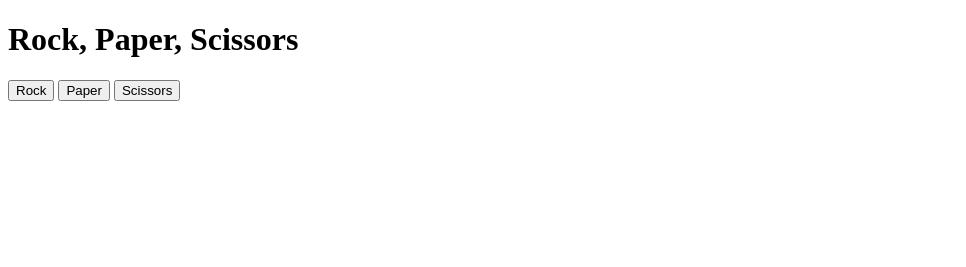
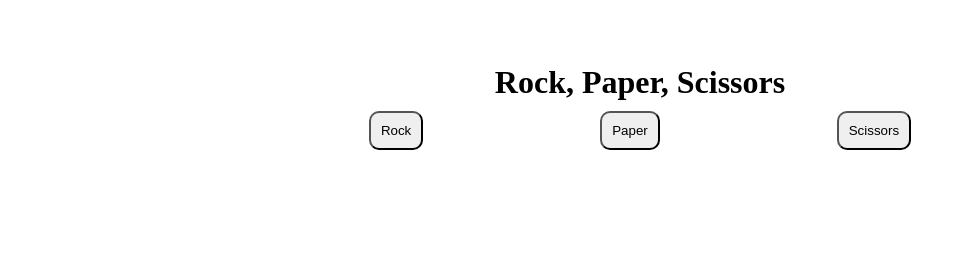
Before and after one commit to Hartrickb/odinRockPaperScissors, a plain HTML site: page index.html in a window 1280 px wide. Shown: the whole page, without its empty margins (0-966 px from the left). Drawn offline with Linux system fonts and the light colour scheme.

Commit message:
formatting

```diff
--- a/index.html
+++ b/index.html
@@ -6,12 +6,17 @@
     <meta name="viewport" content="width=device-width, initial-scale=1.0" />
     <title>Rock, Paper, Scissors</title>
     <script src="./script.js" defer></script>
+    <link rel="stylesheet" href="./style.css" />
   </head>
   <body>
-    <h1>Rock, Paper, Scissors</h1>
-    <button class="playGame" id="Rock">Rock</button>
-    <button class="playGame" id="Paper">Paper</button>
-    <button class="playGame" id="Scissors">Scissors</button>
-    <div id="outcome"></div>
+    <div class="gameContainer">
+      <h1>Rock, Paper, Scissors</h1>
+      <div class="buttons">
+        <button class="playGame" id="Rock">Rock</button>
+        <button class="playGame" id="Paper">Paper</button>
+        <button class="playGame" id="Scissors">Scissors</button>
+      </div>
+      <div id="outcome"></div>
+    </div>
   </body>
 </html>
--- a/script.js
+++ b/script.js
@@ -27,17 +27,17 @@ function playRound(playerSelection, computerSelection) {
     (playerSelection === 'Scissors' && computerSelection === 'Paper')
   ) {
     console.log(`You win! ${playerSelection} beats ${computerSelection}`);
-    outcomeDiv.style.backgroundColor = 'green';
+    outcomeDiv.style.backgroundColor = '#70C1B3';
     outcomeDiv.textContent = `You win! ${playerSelection} beats ${computerSelection}`;
     return 'player';
   } else if (playerSelection === computerSelection) {
     console.log('You tied. Try again.');
-    outcomeDiv.style.backgroundColor = 'gray';
+    outcomeDiv.style.backgroundColor = 'lightgrey';
     outcomeDiv.textContent = 'You tied. Try again.';
     return 'tie';
   } else {
     console.log(`You lose. ${computerSelection} beats ${playerSelection}`);
-    outcomeDiv.style.backgroundColor = 'red';
+    outcomeDiv.style.backgroundColor = 'lightcoral';
     outcomeDiv.textContent = `You lose. ${computerSelection} beats ${playerSelection}`;
     return 'computer';
   }
--- /dev/null
+++ b/style.css
@@ -0,0 +1,31 @@
+* {
+  margin: 0;
+  padding: 0;
+}
+
+.gameContainer {
+  padding: 5% 0;
+  display: flex;
+  flex-direction: column;
+  align-items: center;
+  gap: 10px;
+}
+
+.buttons {
+  width: 70%;
+  display: flex;
+  justify-content: space-evenly;
+}
+
+#Rock,
+#Paper,
+#Scissors {
+  padding: 10px;
+  border-radius: 10px;
+}
+
+#outcome {
+  color: white;
+  padding: 20px;
+  border-radius: 10px;
+}
```
